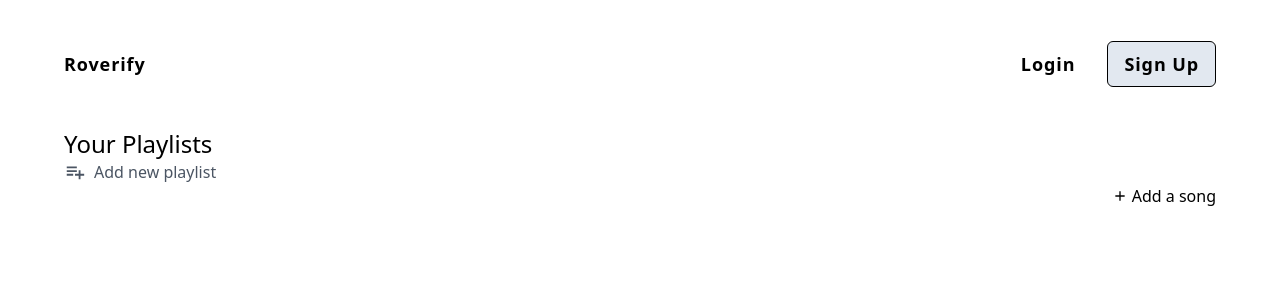
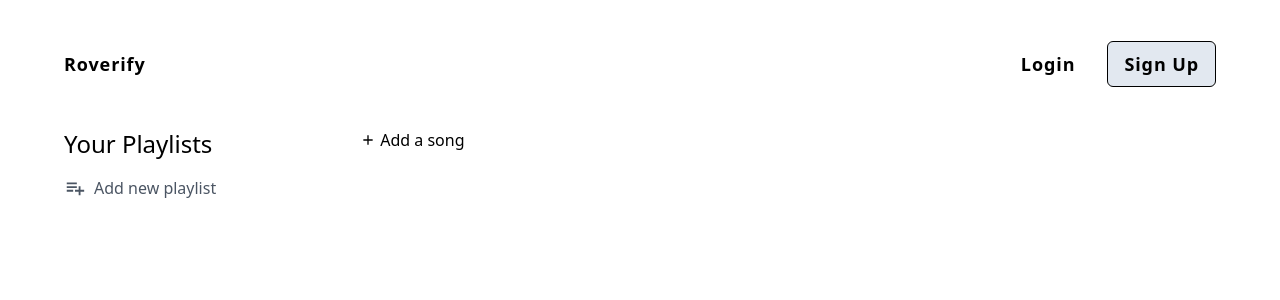
Before and after one commit to chowsteven/roverify, a React (Create React App) app in the folder client/: page /playlists/1 in a window 1280 px wide. Shown: the top 300 px of the page. Built offline with nearby package versions, Linux system fonts and the light colour scheme.

Commit message:
Add desktop styles

```diff
--- a/client/src/components/Playlist.js
+++ b/client/src/components/Playlist.js
@@ -70,7 +70,7 @@ export const Playlist = ({ playlist, isChanging, setIsChanging }) => {
       ) : (
         // TODO: add cancel button
         <div className='flex justify-between pb-1'>
-          <div className='text-lg truncate w-40'>
+          <div className='text-lg truncate w-28'>
             <Link to={`/playlists/${playlist._id}`}>{playlist.name}</Link>
           </div>
           <div>
--- a/client/src/components/Sidebar.js
+++ b/client/src/components/Sidebar.js
@@ -58,7 +58,7 @@ export const Sidebar = () => {
 
   return (
     <div>
-      <div className='text-2xl'>Your Playlists</div>
+      <div className='text-2xl mb-4'>Your Playlists</div>
       {/* show playlists in sidebar */}
       {playlists.map((playlist) => (
         <Playlist
@@ -88,7 +88,7 @@ export const Sidebar = () => {
         <button
           type='button'
           onClick={handleAdd}
-          className='flex items-center gap-2 text-gray-600'
+          className='flex items-center gap-2 text-gray-600 mt-2'
         >
           <MdPlaylistAdd size={22} /> Add new playlist
         </button>
--- a/client/src/pages/Home.js
+++ b/client/src/pages/Home.js
@@ -12,9 +12,9 @@ export const Home = () => {
         //   style={{ backgroundImage: 'url(/hero.jpg' }}
         //   className='w-full h-screen -mt-32 bg-center bg-no-repeat bg-cover'
         // >
-        <div className='flex flex-col gap-24 h-screen pt-24 px-16'>
+        <div className='flex flex-col gap-24 h-screen pt-24 px-16 lg:flex-row'>
           <Sidebar />
-          <main className='order-first'>
+          <main className='order-first lg:order-last'>
             <div className='text-4xl font-semibold pb-4'>
               Welcome to Roverify!
             </div>
--- a/client/src/pages/Playlist.js
+++ b/client/src/pages/Playlist.js
@@ -31,23 +31,28 @@ export const Playlist = () => {
   }, [user, id, isChanging]);
 
   return (
-    <div className='px-16'>
-      <div className='hidden md:block'>
+    <div className='px-16 lg:flex lg:gap-36'>
+      <div className='hidden lg:block'>
         <Sidebar />
       </div>
+      <div className='lg:justify-self-center'>
         <div className='flex justify-between items-center mb-6'>
-        <div className='text-4xl'>{playlist.name}</div>
+          <div className='text-4xl font-semibold'>{playlist.name}</div>
           <Link to='/upload' className='flex items-center gap-1'>
             <MdOutlineAdd />
             Add a song
           </Link>
         </div>
         {playlist.songs && (
-        <table className='w-full'>
+          <table className='w-full lg:justify-self-center'>
             <thead>
               <tr>
-              <th className='text-start w-48 text-lg'>Song Name</th>
-              <th className='text-start w-48 text-lg'>Artist</th>
+                <th className='text-start w-48 text-lg md:w-64 xl:w-96 2xl:w-[512px]'>
+                  Song Name
+                </th>
+                <th className='text-start w-48 text-lg md:w-64 xl:w-96 2xl:w-[512px]'>
+                  Artist
+                </th>
                 <th className='text-start w-24 text-lg'>Duration</th>
                 <th className='text-end text-lg'>Actions</th>
               </tr>
@@ -70,5 +75,6 @@ export const Playlist = () => {
         )}
         {isPlaying && <audio src={currentSong} controls />}
       </div>
+    </div>
   );
 };
```
Lines whose indentation alone changed are shown as unchanged.
